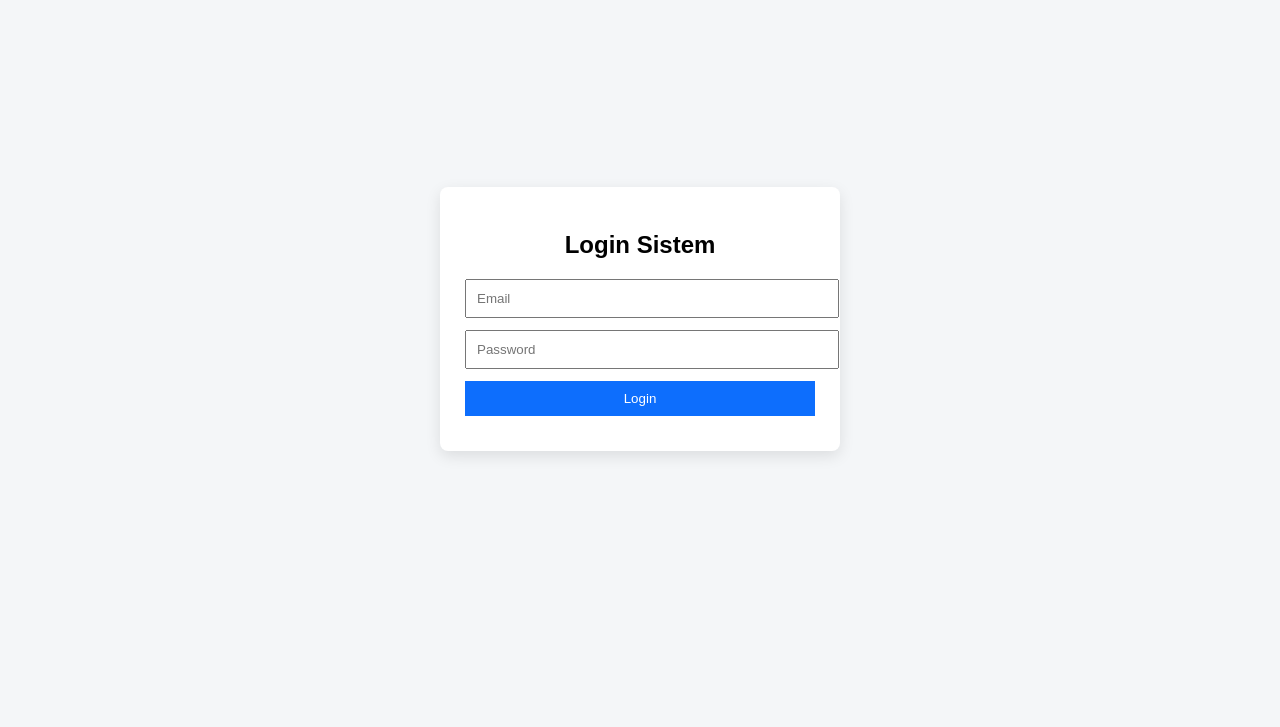
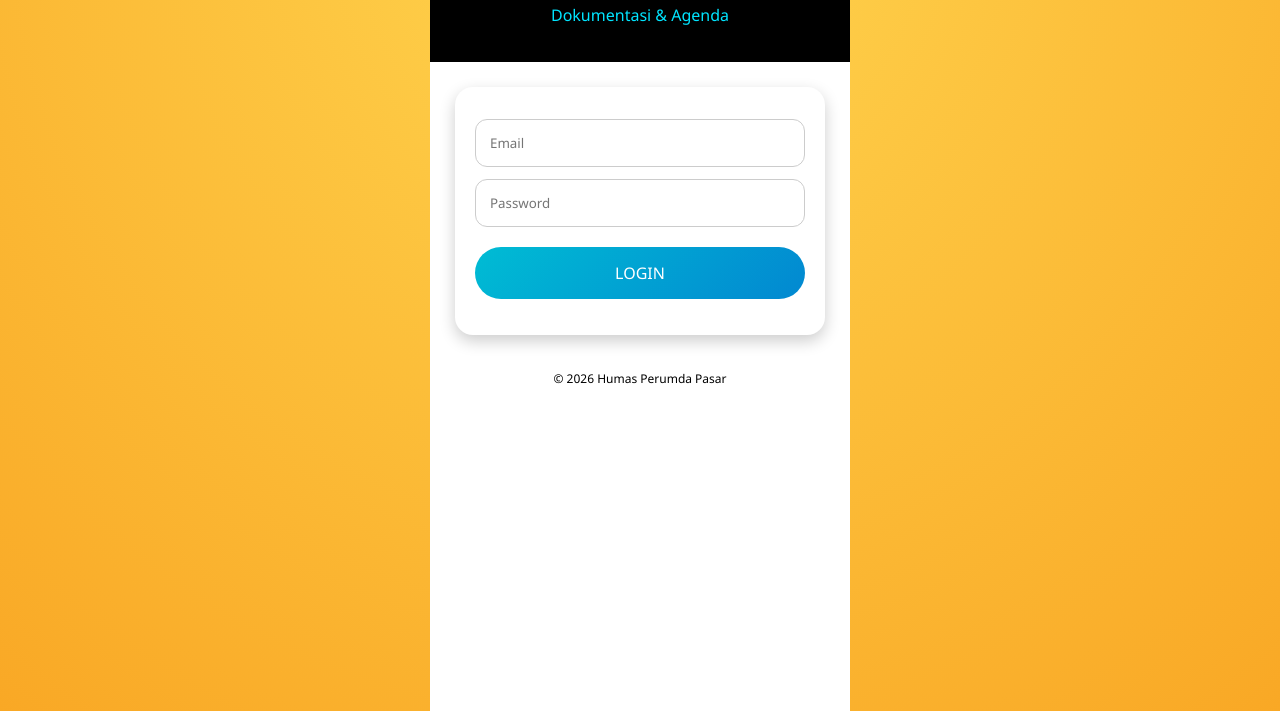
Before and after one commit to HumasPerumdaPasarMakassarRaya-collab/humas-perumda-pasar, a plain HTML site: page index.html in a window 1280 px wide. Shown: the part 89-816 px from the top of the page. Drawn offline with Linux system fonts and the light colour scheme.

Commit message:
Update index.html

```diff
--- a/index.html
+++ b/index.html
@@ -1,76 +1,84 @@
 <!DOCTYPE html>
 <html lang="id">
 <head>
-  <meta charset="UTF-8" />
-  <title>Login Sistem Agenda</title>
-  <meta name="viewport" content="width=device-width, initial-scale=1.0" />
+<meta charset="UTF-8">
+<meta name="viewport" content="width=device-width, initial-scale=1.0">
+<title>Login Humas</title>
 
 <style>
-    body {
-      font-family: Arial, sans-serif;
-      background: #f4f6f8;
-      display: flex;
-      justify-content: center;
-      align-items: center;
-      height: 100vh;
+*{box-sizing:border-box;font-family:'Segoe UI',sans-serif}
+body{
+  margin:0;
+  background:radial-gradient(circle at top,#ffd54f,#f9a825);
 }
-    .login-box {
-      background: white;
-      padding: 25px;
-      border-radius: 8px;
-      width: 100%;
-      max-width: 350px;
-      box-shadow: 0 5px 15px rgba(0,0,0,0.1);
+.app{
+  max-width:420px;
+  margin:auto;
+  background:#fff;
+  min-height:100vh;
 }
-    h2 {
-      text-align: center;
-      margin-bottom: 20px;
+.header{
+  background:#000;
+  color:#00e5ff;
+  padding:20px;
+  text-align:center;
 }
-    input {
-      width: 100%;
-      padding: 10px;
-      margin-bottom: 12px;
+.content{padding:25px}
+.card{
+  background:#fff;
+  padding:20px;
+  border-radius:18px;
+  box-shadow:0 6px 16px rgba(0,0,0,.2);
 }
-    button {
-      width: 100%;
-      padding: 10px;
-      background: #0d6efd;
-      color: white;
-      border: none;
-      cursor: pointer;
+input{
+  width:100%;
+  padding:14px;
+  margin-top:12px;
+  border-radius:12px;
+  border:1px solid #ccc;
 }
-    button:hover {
-      background: #0b5ed7;
+button{
+  width:100%;
+  margin-top:20px;
+  padding:15px;
+  border:none;
+  border-radius:30px;
+  background:linear-gradient(135deg,#00bcd4,#0288d1);
+  color:#fff;
+  font-size:16px;
 }
-    .error {
-      color: red;
-      font-size: 14px;
-      margin-top: 10px;
-      text-align: center;
+.footer{
+  text-align:center;
+  font-size:12px;
+  padding:10px;
 }
 </style>
 </head>
+
 <body>
+<div class="app">
+  <div class="header">
+    <h2>PERUMDA PASAR KARYA</h2>
+    <p>Dokumentasi & Agenda</p>
+  </div>
 
-  <div class="login-box">
-    <h2>Login Sistem</h2>
+  <div class="content">
+    <div class="card">
+      <input id="email" type="email" placeholder="Email">
+      <input id="password" type="password" placeholder="Password">
+      <button onclick="login()">LOGIN</button>
+      <p id="error" style="color:red;text-align:center"></p>
+    </div>
+  </div>
 
-    <input type="email" id="email" placeholder="Email" />
-    <input type="password" id="password" placeholder="Password" />
-
-    <button id="loginBtn">Login</button>
-
-    <div class="error" id="errorMsg"></div>
+  <div class="footer">© 2026 Humas Perumda Pasar</div>
 </div>
 
 <!-- FIREBASE -->
-  <script type="module">
-    // 1️⃣ IMPORT FIREBASE
-    import { initializeApp } from "https://www.gstatic.com/firebasejs/10.7.1/firebase-app.js";
-    import { getAuth, signInWithEmailAndPassword } from "https://www.gstatic.com/firebasejs/10.7.1/firebase-auth.js";
-    import { getFirestore, collection, query, where, getDocs } from "https://www.gstatic.com/firebasejs/10.7.1/firebase-firestore.js";
+<script src="https://www.gstatic.com/firebasejs/9.23.0/firebase-app-compat.js"></script>
+<script src="https://www.gstatic.com/firebasejs/9.23.0/firebase-auth-compat.js"></script>
 
-    // 2️⃣ CONFIG FIREBASE (PASTE MILIK ANDA)
+<script>
 const firebaseConfig = {
   apiKey: "AIzaSyDB2VM_2VbesCkNs9og0saP7lRum93TqCI",
   authDomain: "humas-perumda-pasar-maka-9d4d0.firebaseapp.com",
@@ -79,57 +87,17 @@
   messagingSenderId: "1064569749212",
   appId: "1:1064569749212:web:5acc95cd27795796da7e19"
 };
+firebase.initializeApp(firebaseConfig);
 
-    // 3️⃣ INIT
-    const app = initializeApp(firebaseConfig);
-    const auth = getAuth(app);
-    const db = getFirestore(app);
-
-    // 4️⃣ LOGIN
-    document.getElementById("loginBtn").addEventListener("click", async () => {
-      const email = document.getElementById("email").value;
-      const password = document.getElementById("password").value;
-      const errorMsg = document.getElementById("errorMsg");
-
-      errorMsg.textContent = "";
-
-      try {
-        // AUTH LOGIN
-        await signInWithEmailAndPassword(auth, email, password);
-
-        // CEK ROLE DI FIRESTORE
-        const q = query(
-          collection(db, "users"),
-          where("email", "==", email),
-          where("aktif", "==", true)
-        );
-
-        const querySnapshot = await getDocs(q);
-
-        if (querySnapshot.empty) {
-          errorMsg.textContent = "Akun tidak terdaftar atau tidak aktif";
-          return;
+function login(){
+  firebase.auth().signInWithEmailAndPassword(
+    email.value,password.value
+  ).then(()=>{
+    window.location="admin.html";
+  }).catch(e=>{
+    error.innerText=e.message;
+  })
 }
-
-        const userData = querySnapshot.docs[0].data();
-        const role = userData.role;
-
-        // REDIRECT BERDASARKAN ROLE
-        if (role === "admin") {
-          window.location.href = "admin.html";
-        } else if (role === "protokoler") {
-          window.location.href = "protokoler.html";
-        } else if (role === "dokumentasi") {
-          window.location.href = "dokumentasi.html";
-        } else {
-          errorMsg.textContent = "Role tidak dikenali";
-        }
-
-      } catch (error) {
-        errorMsg.textContent = error.message;
-      }
-    });
 </script>
-
 </body>
 </html>
```
Lines whose indentation alone changed are shown as unchanged.
